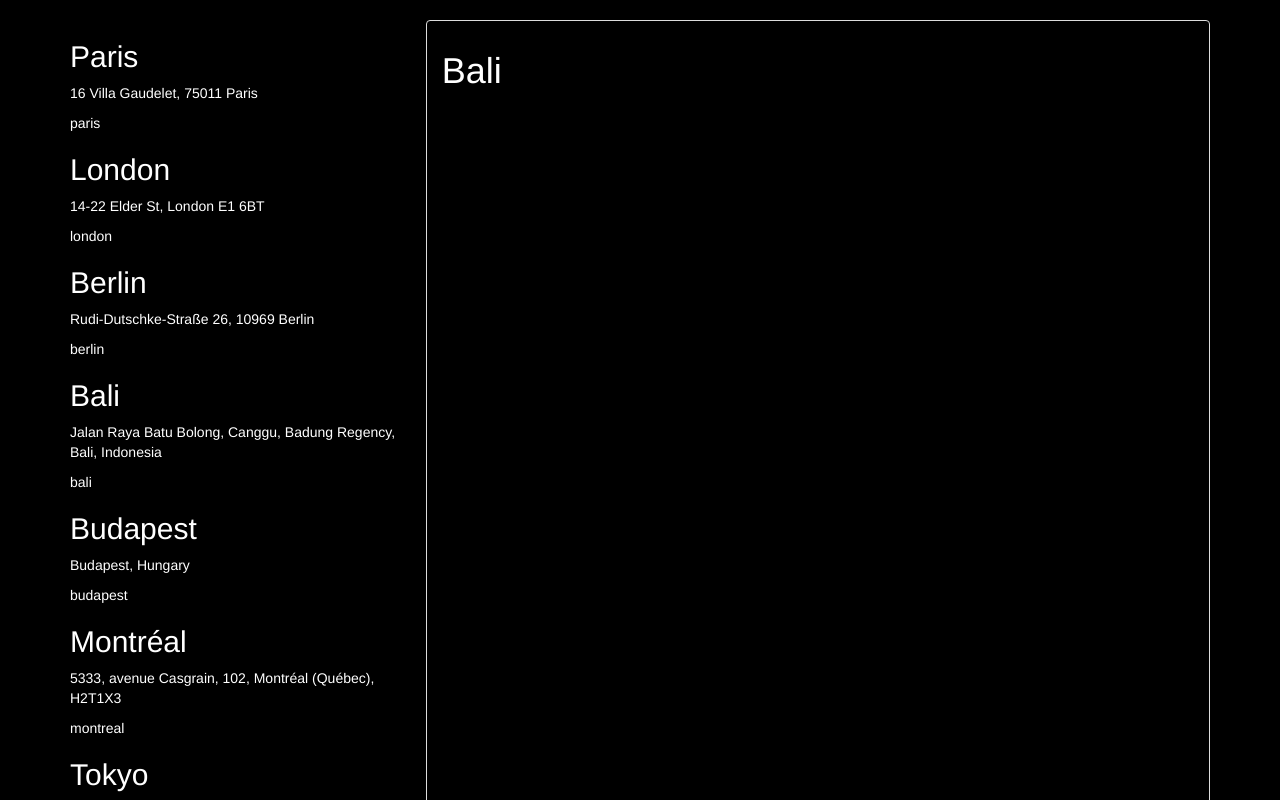
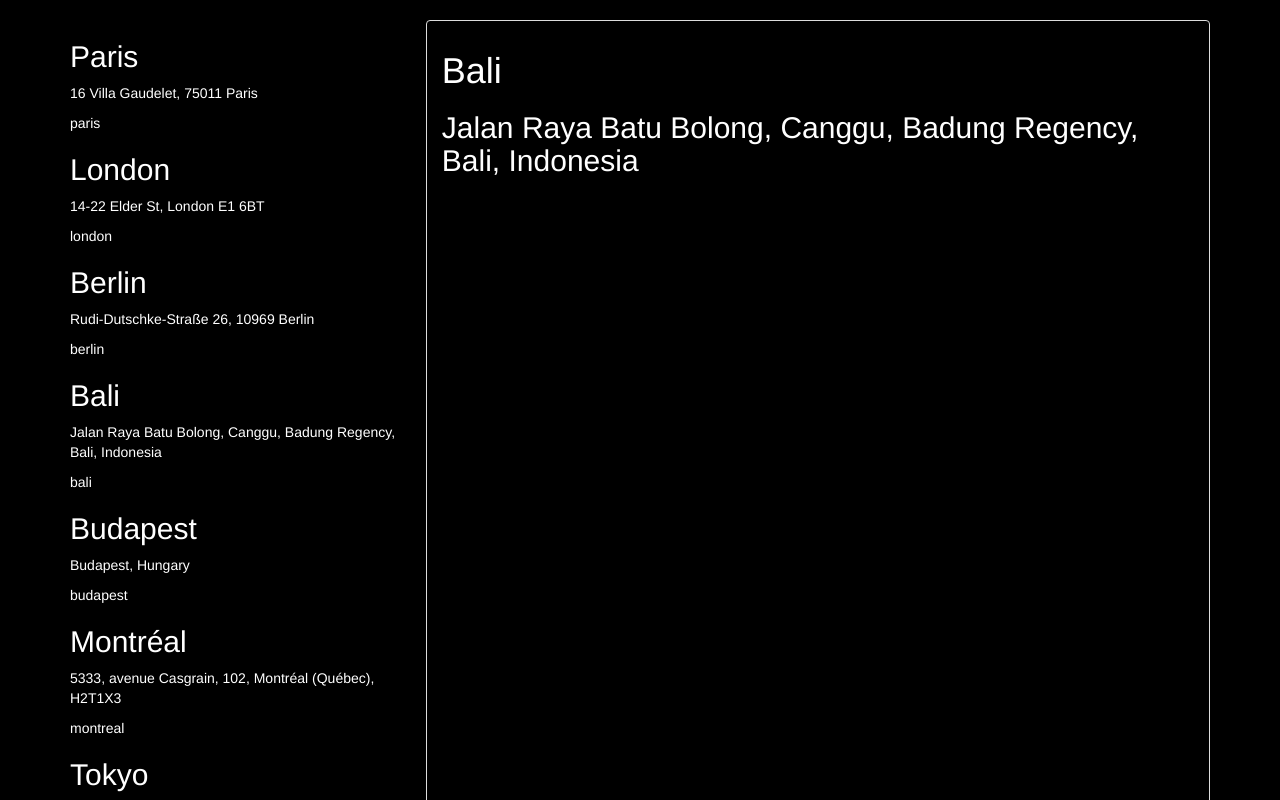
Before and after one commit to finnpedersenkazes/wagon-cities, a React app: page / in a window 1280 px wide. Both pictures are taken after a click on the element 241 px from the left and 435 px from the top of the page. Shown: the top 800 px of the page. Built offline with nearby package versions, Linux system fonts and the light colour scheme.

Commit message:
minor fixes

```diff
--- a/src/containers/active_city.jsx
+++ b/src/containers/active_city.jsx
@@ -12,6 +12,7 @@ class ActiveCity extends Component {
       return (
         <div className="active-city">
           <h1>{this.props.city.name}</h1>
+          <h2>{this.props.city.address}</h2>
         </div>
       );
     } else
--- a/src/containers/city.jsx
+++ b/src/containers/city.jsx
@@ -9,7 +9,7 @@ class City extends Component {
   handleClick = (event) => {
     // console.log(props.city.name)
     this.props.setActiveCity(this.props.city)
-    event.preventDefault();
+    // event.preventDefault();
   }
 
   render() {
```
